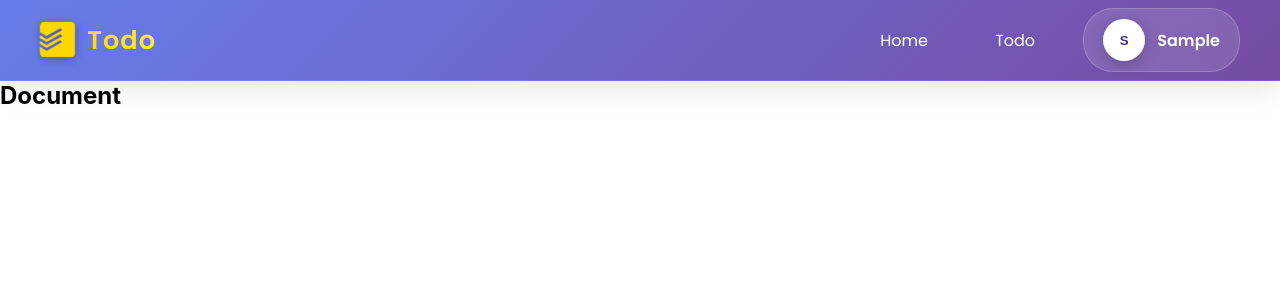
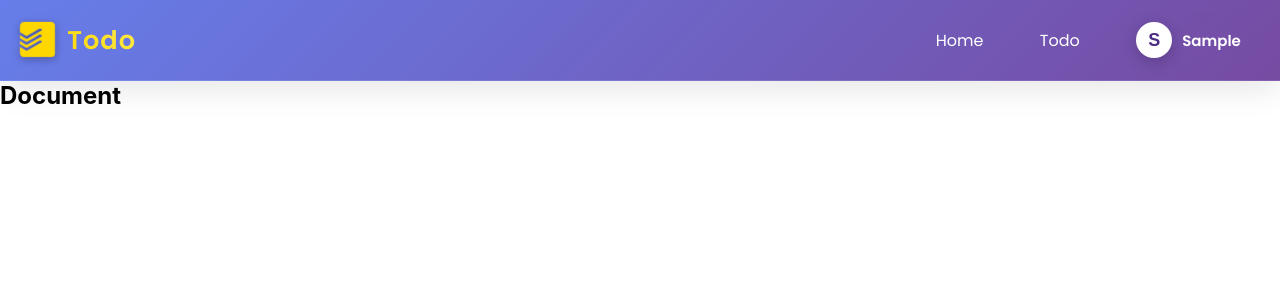
Before and after one commit to cs-Deepak/todo, a React (Vite) app in the folder client/: page /#/document in a window 1280 px wide. Shown: the top 300 px of the page. Built offline with nearby package versions, Linux system fonts and the light colour scheme; sample sign-in values are in the browser's storage.

Commit message:
todocard css updated

```diff
--- a/client/src/Component/Dashboard.jsx
+++ b/client/src/Component/Dashboard.jsx
@@ -187,14 +187,14 @@ function Dashboard() {
                   rows="4"
                 ></textarea>
               </div>
-              <div style={{ marginTop: 12, display: 'flex', gap: 8, alignItems: 'center' }}>
+              {/* <div style={{ marginTop: 12, display: 'flex', gap: 8, alignItems: 'center' }}>
                 <label style={{ color: '#666' }}>Status:</label>
                 <select name="status" value={Inputs.status} onChange={change} style={{ padding: '6px 8px', borderRadius: 6 }}>
                   <option value="incomplete">Incomplete</option>
                   <option value="in-progress">In-Progress</option>
                   <option value="complete">Complete</option>
                 </select>
-              </div>
+              </div> */}
             </div>
             <div className="image-adding">
               <button className="add-button" onClick={submit}>
--- a/client/src/Component/header.css
+++ b/client/src/Component/header.css
@@ -709,3 +709,121 @@
     animation: none;
   }
 }
+
+/* MAIN LAYOUT */
+.nav-container {
+  display: flex;
+  justify-content: space-between;
+  align-items: center;
+  padding: 12px 20px;
+}
+
+/* USER NAV SECTION */
+.user-nav {
+  display: flex;
+  align-items: center;
+  gap: 18px;
+}
+
+/* USER MENU BUTTON */
+.user-info {
+  display: flex;
+  align-items: center;
+  gap: 10px;
+  background: transparent;
+  border: none;
+  cursor: pointer;
+}
+
+/* Avatar */
+.user-avatar {
+  width: 36px;
+  height: 36px;
+  border-radius: 50%;
+  background: white;
+  color: #4b2e83;
+  font-weight: 700;
+  font-size: 18px;
+  display: flex;
+  align-items: center;
+  justify-content: center;
+}
+
+.user-avatar.big {
+  width: 56px;
+  height: 56px;
+}
+
+/* Username text */
+.user-name {
+  font-size: 15px;
+  font-weight: 600;
+  white-space: nowrap;
+}
+
+/* DROPDOWN PANEL */
+.profile-panel {
+  position: absolute;
+  right: 10px;
+  top: 65px;
+  width: 220px;
+  background: #fff;
+  border-radius: 10px;
+  padding: 15px;
+  box-shadow: 0 4px 16px rgba(0,0,0,0.15);
+  z-index: 20;
+}
+
+/* Profile head */
+.profile-head {
+  display: flex;
+  align-items: center;
+  gap: 12px;
+}
+
+.profile-user-text {
+  display: flex;
+  flex-direction: column;
+}
+
+.profile-username {
+  font-size: 17px;
+  font-weight: 700;
+}
+
+.profile-email {
+  font-size: 12px;
+  opacity: 0.7;
+}
+
+/* Logout */
+.logout-btn {
+  margin-top: 15px;
+  width: 100%;
+  padding: 10px;
+  background: #ff4b4b;
+  color: #fff;
+  border-radius: 6px;
+  border: none;
+  cursor: pointer;
+}
+
+/* RESPONSIVE FIXES */
+@media (max-width: 600px) {
+  .user-nav {
+    gap: 12px;
+  }
+
+  .user-info {
+    gap: 6px;
+  }
+
+  .user-name {
+    font-size: 14px;
+  }
+
+  .profile-panel {
+    right: 5px;
+    width: 200px;
+  }
+}
--- a/client/src/TodoCard.jsx
+++ b/client/src/TodoCard.jsx
@@ -65,16 +65,16 @@ const TodoCard = ({ title, body, id, delid, onEdit, status, onStatusChange }) =>
         </div>
         <div className="card-timestamp">
           <div className="timestamp-dot"></div>
-          <span className="status-label">{status || 'incomplete'}</span>
+          <span className={`status-label status-${status || 'incomplete'}`}>{status || 'incomplete'}</span>
         </div>
       </div>
 
       <div style={{ padding: '0 16px 16px' }}>
         <label style={{ fontSize: 12, color: '#666' }}>Status:</label>
         <select
+          className="status-select"
           value={status || 'incomplete'}
           onChange={(e) => onStatusChange && onStatusChange(id, e.target.value)}
-          style={{ marginLeft: 8, padding: '6px 8px', borderRadius: 6 }}
         >
           <option value="incomplete">Incomplete</option>
           <option value="in-progress">In-Progress</option>
--- a/client/src/todocard.css
+++ b/client/src/todocard.css
@@ -47,8 +47,6 @@ h4{
   padding: 7px;
 } */
 
-
-
 /* Modern TodoCard Styles */
 .modern-todo-card {
   background: white;
@@ -67,13 +65,17 @@ h4{
 }
 
 .modern-todo-card::before {
-  content: '';
+  content: "";
   position: absolute;
   top: 0;
   left: 0;
   right: 0;
   bottom: 0;
-  background: linear-gradient(135deg, rgba(102, 126, 234, 0.02) 0%, rgba(118, 75, 162, 0.02) 100%);
+  background: linear-gradient(
+    135deg,
+    rgba(102, 126, 234, 0.02) 0%,
+    rgba(118, 75, 162, 0.02) 100%
+  );
   pointer-events: none;
   transition: opacity 0.3s ease;
 }
@@ -111,7 +113,7 @@ h4{
 }
 
 .priority-indicator::after {
-  content: '';
+  content: "";
   position: absolute;
   top: 0;
   left: 0;
@@ -123,8 +125,13 @@ h4{
 }
 
 @keyframes pulse-glow {
-  0%, 100% { opacity: 0; }
-  50% { opacity: 1; }
+  0%,
+  100% {
+    opacity: 0;
+  }
+  50% {
+    opacity: 1;
+  }
 }
 
 .card-menu {
@@ -248,7 +255,12 @@ h4{
   left: -100%;
   width: 100%;
   height: 100%;
-  background: linear-gradient(90deg, transparent, rgba(255, 255, 255, 0.3), transparent);
+  background: linear-gradient(
+    90deg,
+    transparent,
+    rgba(255, 255, 255, 0.3),
+    transparent
+  );
   transition: left 0.5s ease;
 }
 
@@ -280,8 +292,67 @@ h4{
 }
 
 @keyframes dot-pulse {
-  0%, 100% { transform: scale(1); opacity: 1; }
-  50% { transform: scale(1.2); opacity: 0.7; }
+  0%,
+  100% {
+    transform: scale(1);
+    opacity: 1;
+  }
+  50% {
+    transform: scale(1.2);
+    opacity: 0.7;
+  }
+}
+
+/* Status label styles */
+.status-label {
+  display: inline-block;
+  padding: 6px 10px;
+  border-radius: 999px;
+  font-size: 0.78rem;
+  font-weight: 700;
+  text-transform: capitalize;
+  letter-spacing: 0.25px;
+}
+
+.status-incomplete {
+  background: #edf2f7;
+  color: #4a5568;
+  border: 1px solid rgba(74, 85, 104, 0.06);
+}
+
+.status-in-progress {
+  background: linear-gradient(90deg, #fff7ed, #fff3bf);
+  color: #92400e;
+  border: 1px solid rgba(146, 64, 14, 0.08);
+}
+
+.status-complete {
+  background: linear-gradient(90deg, #ecfdf5, #bbf7d0);
+  color: #065f46;
+  border: 1px solid rgba(6, 95, 70, 0.08);
+}
+
+/* Status select styling */
+.status-select {
+  margin-left: 8px;
+  padding: 6px 8px;
+  border-radius: 8px;
+  border: 1px solid #e2e8f0;
+  background: white;
+  color: #2d3748;
+  font-weight: 600;
+}
+
+@media (prefers-color-scheme: dark) {
+  .status-select {
+    background: rgba(255, 255, 255, 0.03);
+    border-color: rgba(255, 255, 255, 0.06);
+    color: #e2e8f0;
+  }
+  .status-incomplete {
+    background: rgba(255, 255, 255, 0.02);
+    color: #cbd5e0;
+  }
 }
 
 /* Card Glow Effect */
@@ -291,7 +362,11 @@ h4{
   left: -50%;
   width: 200%;
   height: 200%;
-  background: radial-gradient(circle, rgba(102, 126, 234, 0.1) 0%, transparent 70%);
+  background: radial-gradient(
+    circle,
+    rgba(102, 126, 234, 0.1) 0%,
+    transparent 70%
+  );
   opacity: 0;
   transition: opacity 0.5s ease;
   pointer-events: none;
@@ -299,8 +374,12 @@ h4{
 }
 
 @keyframes rotate {
-  from { transform: rotate(0deg); }
-  to { transform: rotate(360deg); }
+  from {
+    transform: rotate(0deg);
+  }
+  to {
+    transform: rotate(360deg);
+  }
 }
 
 /* Responsive Design */
```
